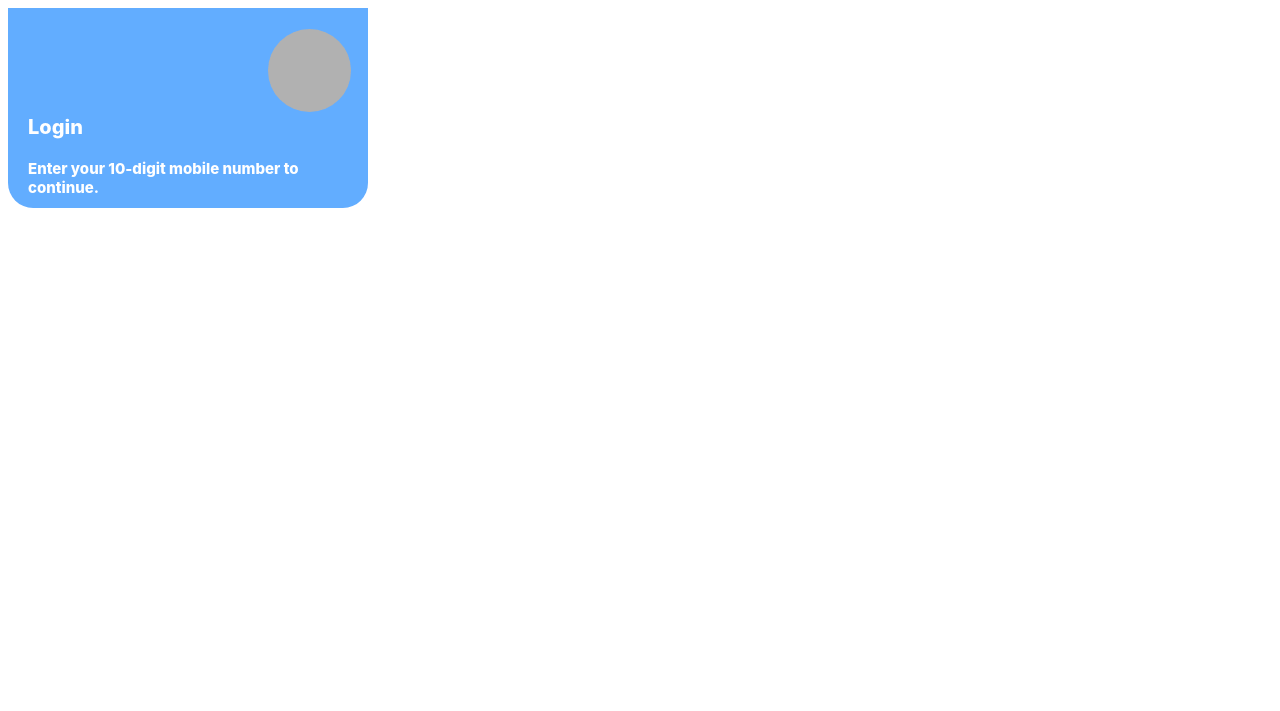
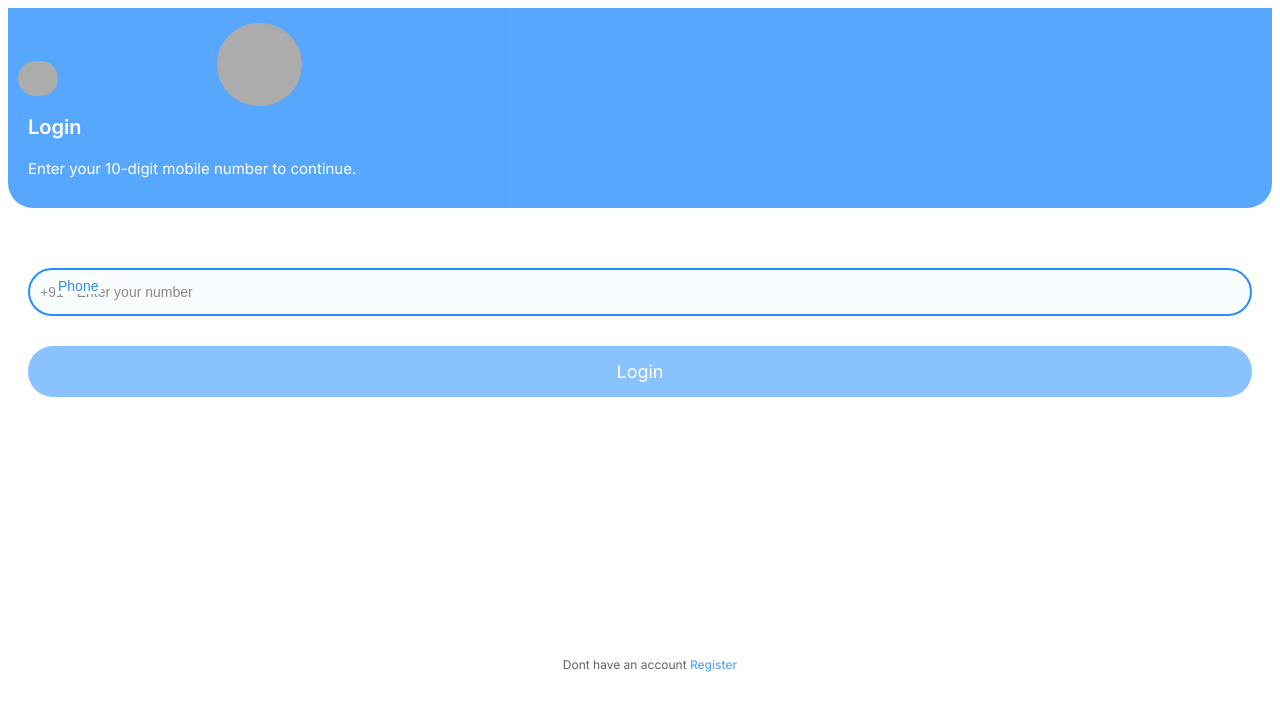
Before and after one commit to Hari242005prasath/fusion, a Django app: template fusion talk/fusion/fusion_app/templates/login.html in a window 1280 px wide. Shown: the top 711 px of the page. Run offline with Django 5.2, Linux system fonts and the light colour scheme; the template is opened without the code that fills it, so the values that code supplies are empty; grey boxes are pictures that could not be loaded.

Commit message:
added image file

```diff
--- a/fusion talk/fusion/fusion_app/templates/login.html
+++ b/fusion talk/fusion/fusion_app/templates/login.html
@@ -4,12 +4,33 @@
     <meta charset="UTF-8">
     <title>Login</title>
     <link rel="Stylesheet" href="logincss.css">
+    <link rel="preconnect" href="https://fonts.googleapis.com">
+<link rel="preconnect" href="https://fonts.gstatic.com" crossorigin>
+<link href="https://fonts.googleapis.com/css2?family=Inter:ital,opsz,wght@0,14..32,100..900;1,14..32,100..900&display=swap" rel="stylesheet">
 </head>
 <body>
-    <div>
+    <div class="whole">
+    <div class="in">
+        <a href="register.html" class="back-button" style="text-decoration: none;">
+            <img src="C:\Users\mahas\Downloads\back.png" alt="Back" />
+        </a>
         <img src="C:\Users\mahas\OneDrive\Desktop\logo.png" alt="Logo">
         <p>Login</p>
         <p class="two">Enter your 10-digit mobile number to continue.</p>
+            <div class="input-container">
+                <label for="phone">Phone</label>
+                <div class="input-wrapper">
+                  <span class="country-code">+91</span>
+                  <input type="text" id="phone" placeholder="Enter your number" />
+                </div>
+            </div>
+            <div class="loginbutton">
+                <p>Login</p>
+            </div>
+            <div class="footer">
+                <p>Dont have an account <span>Register</span></p>
+            </div>
+    </div>
     </div>
 </body>
 </html>
--- a/fusion talk/fusion/fusion_app/templates/logincss.css
+++ b/fusion talk/fusion/fusion_app/templates/logincss.css
@@ -1,24 +1,27 @@
-div{
+.whole{
+    width:100%;
+    min-width:300px;
+}
+.in{
     padding:0px;
     background-color: #007AFFC4;
-    opacity: 80%;
-    width: 360px;
+    opacity: 85%;
     height:200px;
     border-bottom-right-radius: 25px;
     border-bottom-left-radius: 25px;
 }
 img{
     position:relative;
-    Width:83px;
+    Width:85px;
     Height:83px;
-    Top:21px;
-    Left:260px;
+    Top:15px;
+    Left:165px;
     border-radius:512px;
 }
 div p{
     color:white;
     font-family: Inter;
-    font-weight:800;
+    font-weight:600;
     padding-left:20px ;
     padding-bottom:0px;
     font-size: 20px;
@@ -29,4 +32,97 @@ div p{
     padding-left:20px ;
     padding-top:0px;
     font-size: 15px;
+    font-weight:normal;
+    width:100%;
+    min-width:300px;
 }
+.back-button img {
+    Width:40px;
+    Height:35px;
+    Top:5px;
+    Left:10px;
+    cursor: pointer;
+  }
+/* Styling for the container */
+.input-container {
+    margin:90px 20px 30px 20px;
+    display: flex;
+    flex-direction: column;
+    font-family: Arial, sans-serif;
+    font-size: 14px;
+    color: #007bff; /* Blue color for the label */
+  }
+
+  .input-container label {
+    margin-top:20px;
+    margin-left:35px;
+    position:absolute;
+    top:258px;
+    left:20px;
+    background-color:white;
+    padding-left:3px;
+    padding-right:3px;
+  }
+
+  /* Input wrapper styling */
+  .input-wrapper {
+    display: flex;
+    align-items: center;
+    border: 2px solid #007bff; /* Blue border */
+    border-radius: 25px; /* Rounded corners */
+    padding: 9px 10px;
+    background-color: #f9fcff; /* Light background color */
+  }
+
+  /* Country code styling */
+  .country-code {
+    font-size: 14px;
+    color: gray;
+    margin-right: 8px;
+  }
+
+  /* Input field styling */
+  .input-wrapper input {
+    border: none;
+    outline: none;
+    flex: 1;
+    font-size: 14px;
+    padding: 5px;
+    background-color: transparent;
+    color: black;
+    align-items: center;
+  }
+  .loginbutton{
+    margin:27px 20px;
+    background-color:#007AFFC4;
+    color:white;
+    border-radius:25px;
+    opacity:70%;
+    cursor: pointer;
+  }
+  .loginbutton p{
+    padding:15px 10px;
+    text-align:center;
+    font-family:Inter;
+    font-weight:400;
+    font-size:18px;
+  }
+  .footer p{
+    margin-top:260px;
+    /*margin-left:10px;*/
+    color:#191919CC;
+    text-align:center;
+    opacity:80;
+    font-size:12px;
+    font-family:Inter;
+    font-weight:400;
+  }
+  .footer p span{
+    color:#007AFFC4;
+    opacity:80;
+    font-weight:500;
+  }
+  .loginbutton:hover{
+    background-color:#007AFFC4;
+    opacity :130%;
+  }
```
Also changed, not shown: fusion talk/fusion/fusion_app/templates/back.png (added), fusion talk/fusion/fusion_app/templates/logo.png (added).
